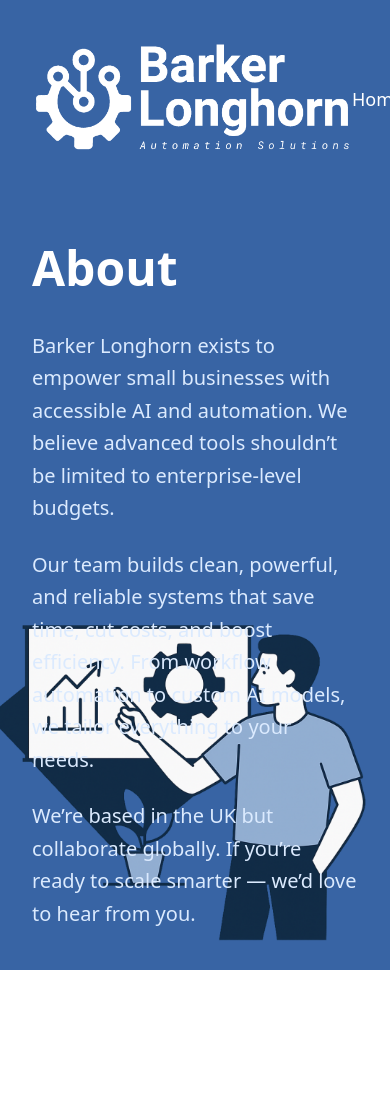
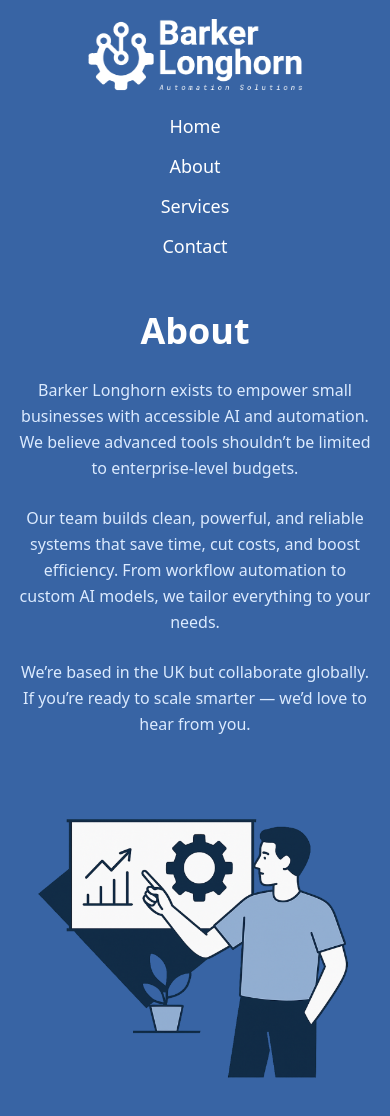
Before and after one commit to eviebarker/softlandingsproject-site, a React (Create React App) app: page /about in a window 390 px wide. Shown: the top 1116 px of the page. Before the commit the page ends 970 px from the top, so only its background shows below. Built offline with nearby package versions, Linux system fonts and the light colour scheme.

Commit message:
mobile friendly modifications

```diff
--- a/src/pages/About.js
+++ b/src/pages/About.js
@@ -5,22 +5,15 @@ import aboutImage from "../assets/aboutus.png";
 
 function About() {
   return (
-    <div className="relative min-h-screen bg-[#3864a4] text-white px-8 py-10 font-sans overflow-hidden">
-      {/* Absolute image in bottom-right of page */}
-      <img
-        src={aboutImage}
-        alt="About Us Illustration"
-        className="absolute bottom-4 right-4 max-h-[40rem] w-auto pointer-events-none select-none"
-      />
-
+    <div className="min-h-screen bg-[#3864a4] text-white px-4 sm:px-6 md:px-8 pt-4 pb-10 font-sans overflow-hidden">
       {/* Main Content */}
       <div className="relative z-10">
         {/* Navbar */}
-        <header className="flex justify-between items-center mb-20">
+        <header className="flex flex-col md:flex-row justify-between items-center gap-4 md:gap-0 mb-12">
           <div className="flex items-center space-x-2 text-white text-2xl font-bold">
-            <img src={logo} alt="Logo" className="h-22 w-auto max-w-[20rem]" />
+            <img src={logo} alt="Logo" className="h-20 w-auto max-w-[14rem] sm:max-w-[18rem] md:max-w-[20rem]" />
           </div>
-          <nav className="space-x-6 text-white text-lg">
+          <nav className="flex flex-col md:flex-row gap-3 md:gap-6 text-white text-lg text-center">
             <Link to="/" className="hover:underline">Home</Link>
             <Link to="/about" className="hover:underline">About</Link>
             <Link to="/services" className="hover:underline">Services</Link>
@@ -28,24 +21,31 @@ function About() {
           </nav>
         </header>
 
-        {/* About Section (matches Home layout) */}
-        <main className="grid grid-cols-1 md:grid-cols-2 items-center gap-10">
+        {/* About Section */}
+        <main className="grid grid-cols-1 md:grid-cols-2 items-center gap-8 text-center md:text-left">
           <div>
-            <h1 className="text-5xl md:text-6xl font-bold leading-tight mb-8">
+            <h1 className="text-4xl sm:text-5xl md:text-6xl font-bold leading-tight mb-6">
               About
             </h1>
-            <p className="text-xl md:text-2xl text-blue-100 leading-relaxed mb-6 max-w-xl">
+            <p className="text-base sm:text-lg md:text-2xl text-blue-100 leading-relaxed mb-6 max-w-xl mx-auto md:mx-0">
               Barker Longhorn exists to empower small businesses with accessible AI and automation.
               We believe advanced tools shouldn’t be limited to enterprise-level budgets.
             </p>
-            <p className="text-xl md:text-2xl text-blue-100 leading-relaxed mb-6 max-w-xl">
+            <p className="text-base sm:text-lg md:text-2xl text-blue-100 leading-relaxed mb-6 max-w-xl mx-auto md:mx-0">
               Our team builds clean, powerful, and reliable systems that save time, cut costs, and
               boost efficiency. From workflow automation to custom AI models, we tailor everything
               to your needs.
             </p>
-            <p className="text-xl md:text-2xl text-blue-100 leading-relaxed max-w-xl">
+            <p className="text-base sm:text-lg md:text-2xl text-blue-100 leading-relaxed max-w-xl mx-auto md:mx-0">
               We’re based in the UK but collaborate globally. If you’re ready to scale smarter — we’d love to hear from you.
             </p>
+          </div>
+          <div className="flex justify-center md:justify-end">
+            <img
+              src={aboutImage}
+              alt="About Us Illustration"
+              className="max-h-[20rem] sm:max-h-[30rem] md:max-h-[40rem] w-auto pointer-events-none select-none"
+            />
           </div>
         </main>
       </div>
--- a/src/pages/Contact.js
+++ b/src/pages/Contact.js
@@ -7,11 +7,11 @@ function Contact() {
     <div className="min-h-screen bg-[#3864a4] text-white px-8 py-10 font-sans">
       <div className="relative z-10">
         {/* Navbar */}
-        <header className="flex justify-between items-center mb-20">
+        <header className="flex flex-col md:flex-row justify-between items-center gap-4 md:gap-0 mb-20">
           <div className="flex items-center space-x-2 text-white text-2xl font-bold">
-            <img src={logo} alt="Logo" className="h-22 w-auto max-w-[20rem]" />
+            <img src={logo} alt="Logo" className="h-20 w-auto max-w-[14rem] sm:max-w-[18rem] md:max-w-[20rem]" />
           </div>
-          <nav className="space-x-6 text-white text-lg">
+          <nav className="flex flex-col md:flex-row gap-3 md:gap-6 text-white text-lg text-center">
             <Link to="/" className="hover:underline">Home</Link>
             <Link to="/about" className="hover:underline">About</Link>
             <Link to="/services" className="hover:underline">Services</Link>
--- a/src/pages/Home.js
+++ b/src/pages/Home.js
@@ -6,22 +6,15 @@ import { Link } from "react-router-dom";
 
 function Home() {
   return (
-    <div className="relative min-h-screen bg-[#3864a4] text-white px-8 py-10 font-sans overflow-hidden">
-      {/* Absolute image in bottom-right of page */}
-      <img
-        src={pcIcon}
-        alt="Person at computer illustration"
-        className="absolute bottom-4 right-4 max-h-[40rem] w-auto pointer-events-none select-none"
-      />
-
+    <div className="min-h-screen bg-[#3864a4] text-white px-4 sm:px-6 md:px-8 pt-4 pb-10 font-sans">
       {/* Main Content */}
       <div className="relative z-10">
         {/* Navbar */}
-        <header className="flex justify-between items-center mb-20">
+        <header className="flex flex-col md:flex-row justify-between items-center gap-4 md:gap-0 mb-10">
           <div className="flex items-center space-x-2 text-white text-2xl font-bold">
-            <img src={logo} alt="Logo" className="h-22 w-auto max-w-[20rem]" />
+            <img src={logo} alt="Logo" className="h-20 w-auto max-w-[14rem] sm:max-w-[18rem] md:max-w-[20rem]" />
           </div>
-          <nav className="space-x-6 text-white text-lg">
+          <nav className="flex flex-col md:flex-row gap-3 md:gap-6 text-white text-lg text-center">
             <Link to="/" className="hover:underline">Home</Link>
             <Link to="/about" className="hover:underline">About</Link>
             <Link to="/services" className="hover:underline">Services</Link>
@@ -30,22 +23,35 @@ function Home() {
         </header>
 
         {/* Hero Section */}
-        <main className="grid grid-cols-1 md:grid-cols-2 items-center gap-10">
-          <div>
-            <h1 className="text-5xl md:text-6xl font-bold leading-tight mb-8">
+        <main className="grid grid-cols-1 md:grid-cols-2 items-center gap-8">
+          <div className="text-center md:text-left">
+            <h1 className="text-4xl sm:text-5xl md:text-6xl font-bold leading-tight mb-4">
               AI & Automation<br />for Small Businesses
             </h1>
-            <p className="text-xl md:text-2xl text-blue-100 mb-10 max-w-xl">
+            <p className="text-base sm:text-lg md:text-2xl text-blue-100 mb-6 max-w-xl mx-auto md:mx-0">
               We provide automation solutions to help small businesses save time,
               reduce costs, and improve efficiency.
             </p>
-            <Link to="/services">
-              <button className="text-lg bg-white text-[#3864a4] font-semibold py-4 px-8 rounded shadow hover:bg-[#203454] hover:text-white transition">
-                Get Started
-              </button>
-            </Link>
+          </div>
+
+          {/* Image */}
+          <div className="flex justify-center">
+            <img
+              src={pcIcon}
+              alt="Person at computer illustration"
+              className="max-h-[18rem] sm:max-h-[24rem] md:max-h-[35rem] w-auto pointer-events-none select-none"
+            />
           </div>
         </main>
+
+        {/* Button */}
+        <div className="mt-8 flex justify-center">
+          <Link to="/services">
+            <button className="w-full sm:w-auto text-lg bg-white text-[#3864a4] font-semibold py-4 px-8 rounded shadow hover:bg-[#203454] hover:text-white transition">
+              Get Started
+            </button>
+          </Link>
+        </div>
       </div>
     </div>
   );
--- a/src/pages/Services.js
+++ b/src/pages/Services.js
@@ -15,14 +15,14 @@ function Services() {
   };
 
   return (
-    <div className="min-h-screen bg-[#3864a4] text-white px-8 py-10 font-sans">
+    <div className="min-h-screen bg-[#3864a4] text-white px-4 sm:px-6 md:px-8 py-10 font-sans">
       <div className="relative z-10">
         {/* Navbar */}
-        <header className="flex justify-between items-center mb-20">
+        <header className="flex flex-col md:flex-row justify-between items-center gap-4 md:gap-0 mb-16">
           <div className="flex items-center space-x-2 text-white text-2xl font-bold">
-            <img src={logo} alt="Logo" className="h-22 w-auto max-w-[20rem]" />
+            <img src={logo} alt="Logo" className="h-20 w-auto max-w-[14rem] sm:max-w-[18rem] md:max-w-[20rem]" />
           </div>
-          <nav className="space-x-6 text-white text-lg">
+          <nav className="flex flex-col md:flex-row gap-3 md:gap-6 text-white text-lg text-center">
             <Link to="/" className="hover:underline">Home</Link>
             <Link to="/about" className="hover:underline">About</Link>
             <Link to="/services" className="hover:underline">Services</Link>
```
